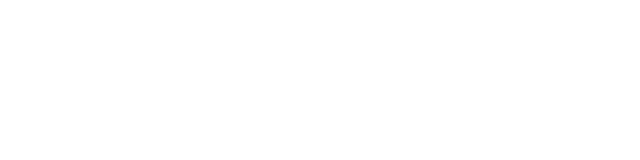
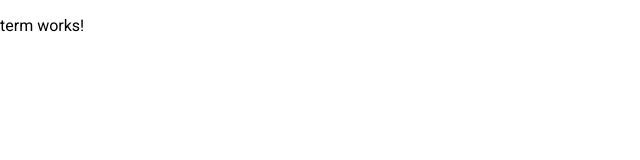
Before and after one commit to crigasro/term-searcher, an Angular app: page /term in a window 1280 px wide. Before the commit this address led to /. Shown: the top 160 px of the page, without its empty margins (0-640 px from the left). Built offline with nearby package versions, Linux system fonts and the light colour scheme.

Commit message:
Added term component page

```diff
--- a/src/app/app-routing.module.ts
+++ b/src/app/app-routing.module.ts
@@ -1,9 +1,11 @@
+import { TermComponent } from './pages/term/term.component';
 import { NgModule } from '@angular/core';
 import { RouterModule, Routes } from '@angular/router';
 import { HomeComponent } from './pages/home/home.component';
 
 const routes: Routes = [
   { path: 'home', component: HomeComponent },
+  { path: 'term', component: TermComponent },
   { path: '', component: HomeComponent }
 ];
 
--- a/src/app/app.module.ts
+++ b/src/app/app.module.ts
@@ -15,6 +15,7 @@
 import { MatListModule } from '@angular/material/list';
 import { MatDialogModule } from '@angular/material/dialog';
 import { MatButtonModule } from '@angular/material/button';
+import { TermComponent } from './pages/term/term.component';
 
 
 @NgModule({
@@ -22,7 +23,8 @@
     AppComponent,
     HomeComponent,
     SearchBarComponent,
-    AlertComponent
+    AlertComponent,
+    TermComponent
   ],
   imports: [
     BrowserModule,
--- /dev/null
+++ b/src/app/pages/term/term.component.html
@@ -0,0 +1 @@
+<p>term works!</p>
--- /dev/null
+++ b/src/app/pages/term/term.component.ts
@@ -0,0 +1,15 @@
+import { Component, OnInit } from '@angular/core';
+
+@Component({
+  selector: 'app-term',
+  templateUrl: './term.component.html',
+  styleUrls: ['./term.component.scss']
+})
+export class TermComponent implements OnInit {
+
+  constructor() { }
+
+  ngOnInit(): void {
+  }
+
+}
```
Also changed, not shown: src/app/pages/term/term.component.scss (added).
